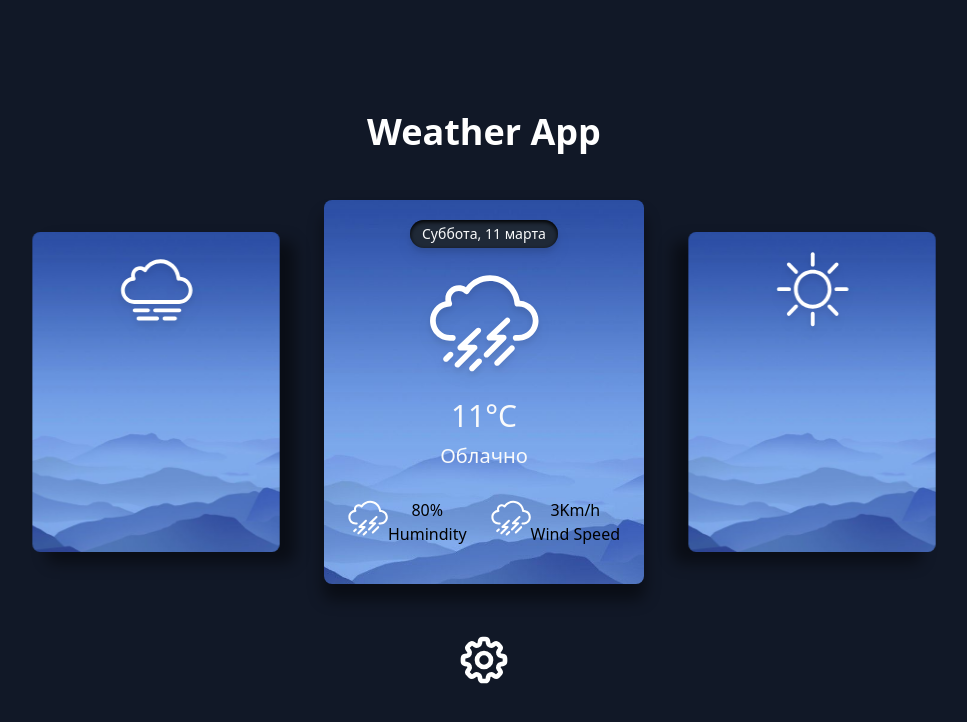
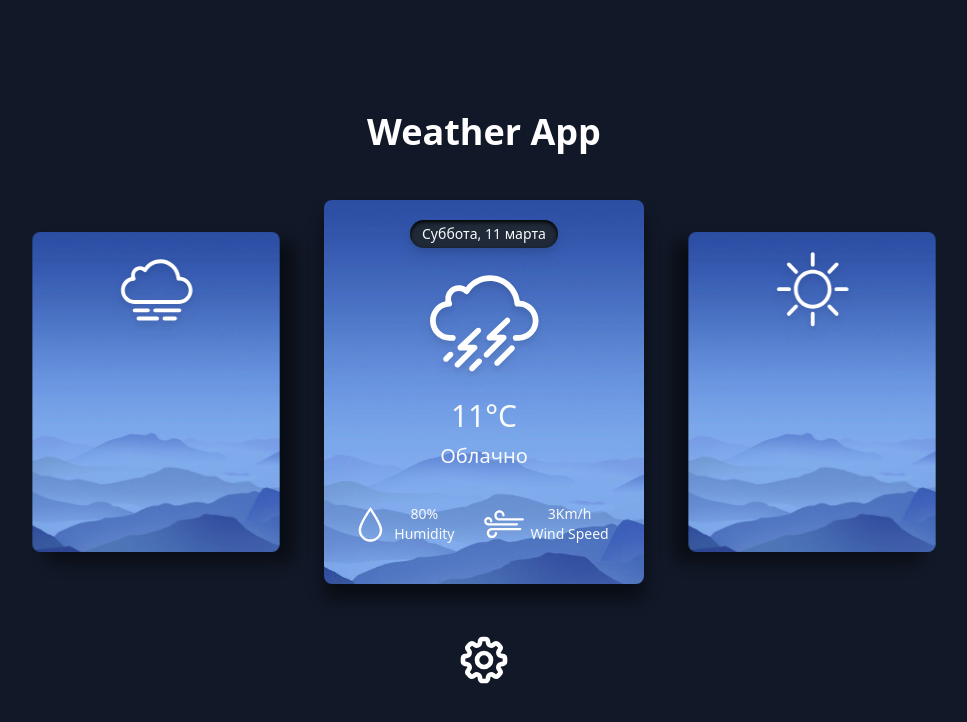
Before and after one commit to Innovavtion/weather, a React (Create React App) app: page / in a window 1280 px wide. Shown: the top 722 px of the page, without its empty margins (156-1123 px from the left). Built offline with nearby package versions, Linux system fonts and the light colour scheme.

Commit message:
update: mini info + new icons

```diff
--- a/src/App.tsx
+++ b/src/App.tsx
@@ -19,17 +19,17 @@ function App() {
           <div className="description">Облачно</div>
           <div className="description-info">
             <div className="humidity">
-              <Icons name="cloud-rain-storm" color="#ffffff" size="40" className="mini-icons-card"></Icons>
-              <div className="humidity-info">
-                <div className="humidity-number">80%</div>
-                <div className="humidity-text">Humindity</div>
+              <Icons name="humidity" color="#ffffff" size="35" className="mini-icons-card"></Icons>
+              <div className="description-text">
+                <div>80%</div>
+                <div>Humidity</div>
               </div>
             </div>
             <div className="wind-speed">
-              <Icons name="cloud-rain-storm" color="#ffffff" size="40" className="mini-icons-card"></Icons>
-              <div className="humidity-info">
-                <div className="humidity-number">3Km/h</div>
-                <div className="humidity-text">Wind Speed</div>
+              <Icons name="wind" color="#ffffff" size="40" className="mini-icons-card"></Icons>
+              <div className="description-text">
+                <div>3Km/h</div>
+                <div>Wind Speed</div>
               </div>
             </div>
           </div>
--- a/src/index.css
+++ b/src/index.css
@@ -103,7 +103,12 @@ body {
   @apply justify-center items-center mt-7;
 }
 
+/* расположил элементы по центру вертикали */
 .humidity,
 .wind-speed {
-  @apply px-3;
+  @apply px-3 items-center;
 }
+
+.description-text {
+  @apply text-gray-50 text-sm m-1.5;
+}
```
Also changed, not shown: src/components/icons/icons.svg.
